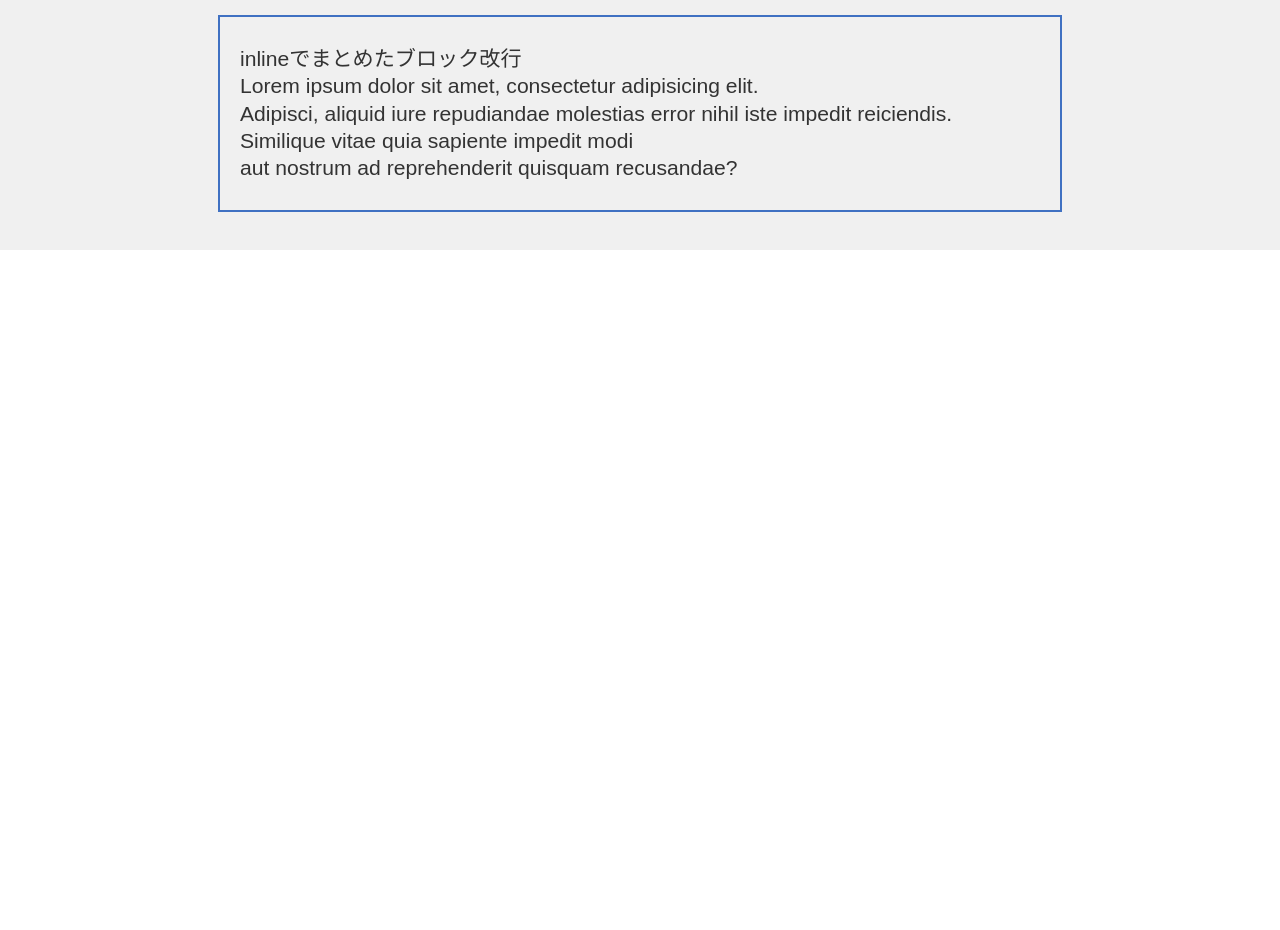
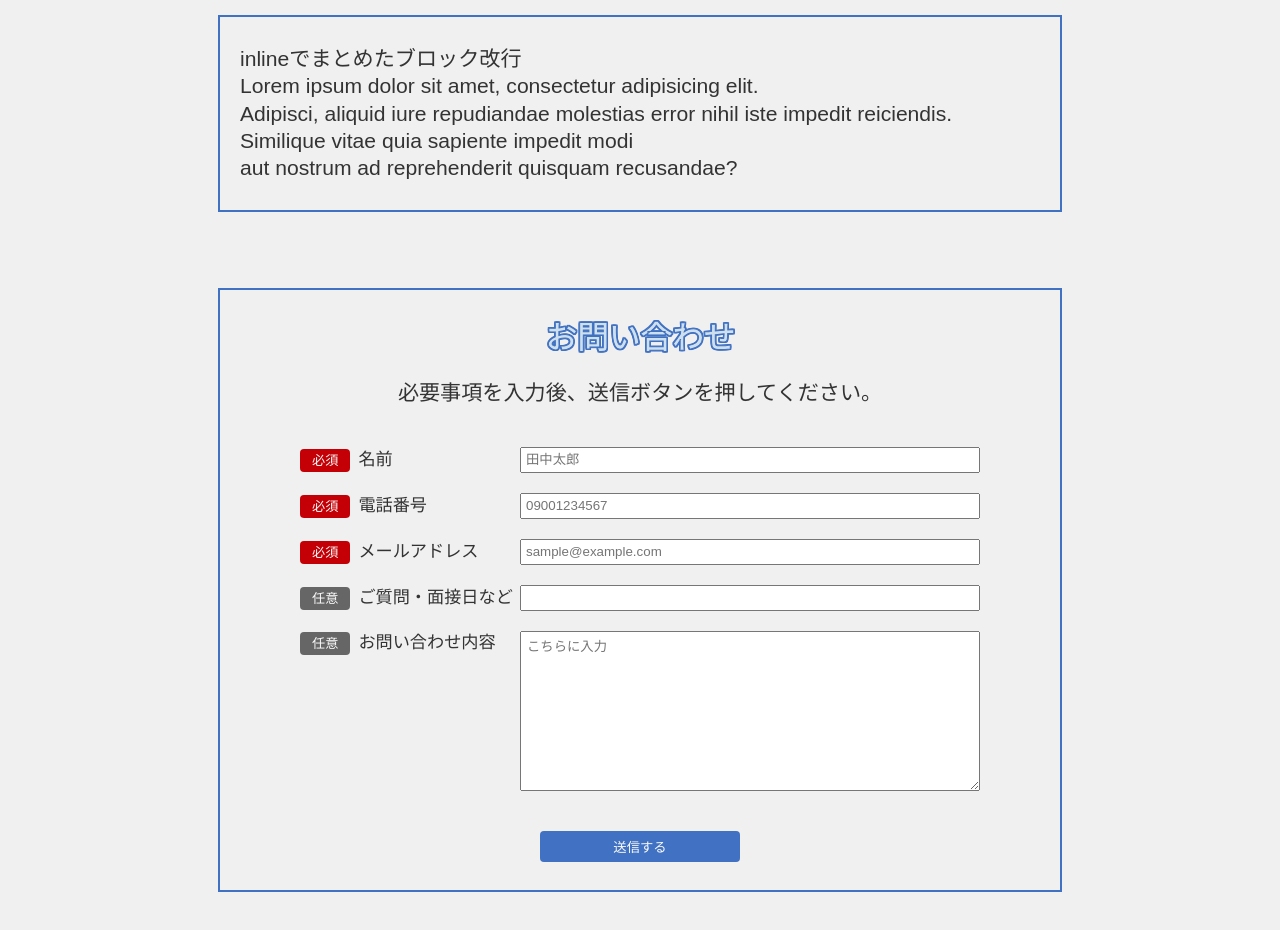
Before and after one commit to kunio-sun/00CSSonlyTemplate, a plain HTML site: page index.html in a window 1280 px wide. Shown: the part 754-1684 px from the top of the page. Before the commit the page ends 1004 px from the top, so only its background shows below. Drawn offline with nearby package versions, Linux system fonts and the light colour scheme.

Commit message:
contactと404ページスタイル追加

```diff
--- a/index.html
+++ b/index.html
@@ -58,6 +58,36 @@
     </div>
   </section>
 
+  <!-- section contact -->
+  <section class="contact" id="contact">
+    <div class="wrap containerPadding contactWrap">
+      <h2 class="heading mbS">お問い合わせ</h2>
+      <p class="mbM contact_paragraph"><span class="inline">必要事項を入力後、</span><span class="inline">送信ボタンを押してください。</span>
+      </p>
+
+      <form action="" class="wrapContainer formTable">
+        <!-- row -->
+        <h3 class="mbS inputTerm"><span class="reqire">必須</span>名前</h3>
+        <input type="text" class="mbS inputArea" required placeholder="田中太郎" />
+        <!-- row -->
+        <h3 class="mbS inputTerm"><span class="reqire">必須</span>電話番号</h3>
+        <!-- 090 0xxx xxxx は存在しない番号 -->
+        <input type="text" class="mbS inputArea" required placeholder="09001234567" />
+        <!-- row -->
+        <h3 class="mbS inputTerm"><span class="reqire">必須</span>メールアドレス</h3>
+        <input type="text" class="mbS inputArea" required placeholder="sample@example.com" />
+        <!-- row -->
+        <h3 class="mbS inputTerm"><span class="any">任意</span>ご質問・面接日など</h3>
+        <input type="text" class="mbS inputArea" placeholder="" />
+        <!-- row -->
+        <h3 class="mbS inputTerm textAreaTerm"><span class="any">任意</span>お問い合わせ内容</h3>
+        <textarea name="textarea" placeholder="こちらに入力" class="mbM inputArea textarea"></textarea>
+
+        <input type="submit" value="送信する" class="submit">
+      </form>
+    </div>
+    <!-- /.wrap -->
+  </section>
 
   <script src="style.js"></script>
 </body>
--- a/style.css
+++ b/style.css
@@ -228,3 +228,114 @@ section {
 a {
   color: var(--black);
 }
+
+/* ------------section contact */
+
+.contact_paragraph {
+  text-align: center;
+}
+
+.formTable {
+  display: flex;
+  align-items: center;
+  flex-wrap: wrap;
+}
+
+.reqire, .any {
+  color: var(--white);
+  margin-right: 8px;
+  padding-left: 12px;
+  padding-right: 12px;
+  padding-top: 4px;
+  padding-bottom: 4px;
+  border-radius: 4px;
+  font-size: 1rem;
+}
+
+.reqire {
+  background-color: var(--red);
+}
+
+.any {
+  background-color: #666;
+}
+
+.inputTerm {
+  width: 220px;
+  font-size: var(--fontSS);
+}
+
+.textAreaTerm {
+  align-self: flex-start;
+}
+
+.inputArea {
+  width: calc(100% - 220px);
+  box-sizing: border-box;
+  padding-left: 4px;
+  height: 26px;
+}
+
+@media screen and (max-width:720px) {
+  .inputTerm {
+    margin-bottom: 4px;
+  }
+  .inputArea {
+    width: 100%;
+  }
+}
+
+.textarea {
+  padding-top: 4px;
+  padding-left: 6px;
+  height: 160px;
+}
+
+.submit {
+  display: block;
+  width: 200px;
+  border-radius: 4px;
+  padding-top: 6px;
+  padding-bottom: 6px;
+  margin-left: auto;
+  margin-right: auto;
+  border: none;
+  background-color: var(--blue);
+  color: var(--white);
+  cursor: pointer;
+  text-align: center;
+  transition: transform .3s, box-shadow .3s;
+}
+
+.submit:hover {
+  transform: translate(-2px, -3px);
+  box-shadow: 2px 4px var(--black);
+}
+
+/* %%%%%%%%%%% 404ぺーじ %%%%%%%%%%%%%%%%%%%%%%% */
+
+.notFound {
+  min-height: 95vh;
+  background-color: var(--blue);
+  display: flex;
+  flex-direction: column;
+  justify-content: center;
+  align-items: center;
+  font-size: 1.5rem;
+  color: var(--white);
+}
+
+.notFound_logo {
+  width: 200px;
+}
+
+.notFound_link {
+  text-align: center;
+  color: var(--white);
+  text-decoration: underline;
+  transition: opacity .3s;
+}
+
+.notFound_link:hover {
+  opacity: .7;
+}
```
Also changed, not shown: modules.html (+31 -0 lines).
